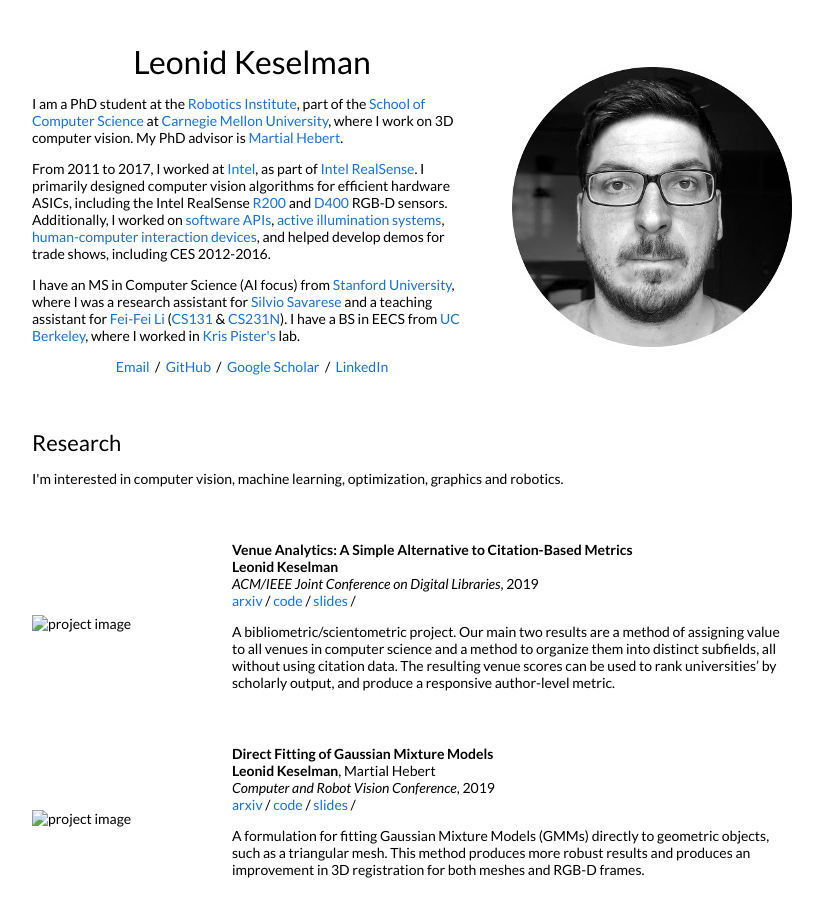
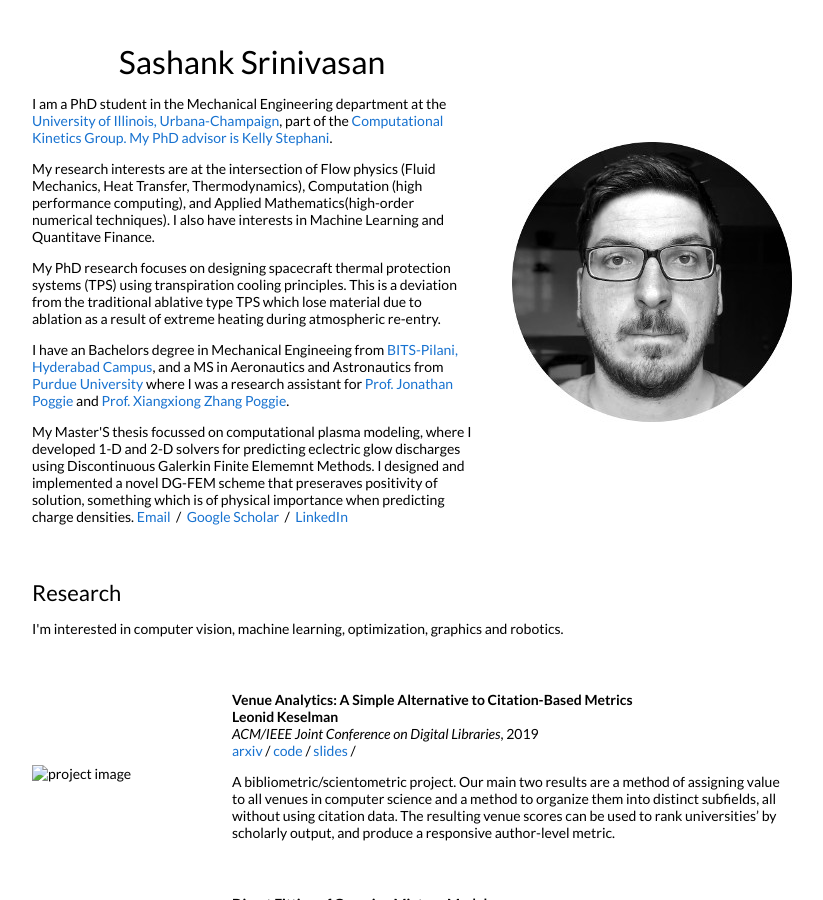
Before and after one commit to sashank-srinivasan-13/sashank-srinivasan-13.github.io, a Jekyll site: the page built from _posts/2019-06-02-venue.markdown, in a window 1280 px wide and 900 px high. Shown: the whole window, without its empty margins (228-1051 px from the left). Built offline with Jekyll 4.4.1, drawn with Linux system fonts in a browser that asks for light colours.

Commit message:
Update default.html

```diff
--- a/_layouts/default.html
+++ b/_layouts/default.html
@@ -25,21 +25,24 @@
           <tr style="padding:0px">
             <td style="padding:2.5%;width:60%;vertical-align:middle">
               <h1>
-                Leonid Keselman
+                Sashank Srinivasan
               </h1>
-              <p>I am a PhD student at the <a href="https://www.ri.cmu.edu/">Robotics Institute</a>, part of the <a href="https://www.scs.cmu.edu/">School of Computer Science</a> at <a href="https://www.cmu.edu/">Carnegie Mellon University</a>, where I work on 3D computer vision. My PhD advisor is <a href="http://www.cs.cmu.edu/~hebert/">Martial Hebert</a>.
+              <p>I am a PhD student in the Mechanical Engineering department at the <a href="https://mechse.illinois.edu/">University of Illinois, Urbana-Champaign</a>, part of the <a href="https://kellystephani.wixsite.com/research">Computational Kinetics Group. My PhD advisor is <a href="https://mechse.illinois.edu/people/profile/ksteph">Kelly Stephani</a>.
+              </p>
+              <p>My research interests are at the intersection of Flow physics (Fluid Mechanics, Heat Transfer, Thermodynamics), Computation (high performance computing), and Applied Mathematics(high-order numerical techniques). I also have interests in Machine Learning and Quantitave Finance.
+              </p>
+              <p>My PhD research focuses on designing spacecraft thermal protection systems (TPS) using transpiration cooling principles. This is a deviation from the traditional ablative type TPS which lose material due to ablation as a result of extreme heating during atmospheric re-entry.
               </p>
               <p>
-                From 2011 to 2017, I worked at <a href="https://www.intel.com">Intel</a>, as part of <a href="https://www.intelrealsense.com/">Intel RealSense</a>. I primarily designed computer vision algorithms for efficient hardware ASICs, including the Intel RealSense <a href="https://software.intel.com/en-us/articles/realsense-r200-camera">R200</a> and <a href="https://software.intel.com/en-us/realsense/d400">D400</a> RGB-D sensors. Additionally, I worked on <a href="https://github.com/IntelRealSense/librealsense">software APIs</a>, <a href="https://patents.google.com/patent/US9992474B2">active illumination systems</a>, <a href="https://patents.google.com/patent/US9304597">human-computer interaction devices</a>, and helped develop demos for trade shows, including CES 2012-2016.
+                I have an Bachelors degree in Mechanical Engineeing from <a href="https://www.bits-pilani.ac.in/hyderabad/">BITS-Pilani, Hyderabad Campus</a>, and a MS in Aeronautics and Astronautics from <a href="https://engineering.purdue.edu/AAE">Purdue University</a> where I was a research assistant for <a href="https://engineering.purdue.edu/~jpoggie/">Prof. Jonathan Poggie</a> and <a href="https://www.math.purdue.edu/~zhan1966/">Prof. Xiangxiong Zhang Poggie</a>.
               </p>
               <p>
-                I have an MS in Computer Science (AI focus) from <a href="http://cs.stanford.edu">Stanford University</a>, where I was a research assistant for <a href="http://svl.stanford.edu/">Silvio Savarese</a> and a teaching assistant for <a href="http://svl.stanford.edu/">Fei-Fei Li</a> (<a href="http://vision.stanford.edu/teaching/cs131_fall1617/">CS131</a> & <a href="http://cs231n.stanford.edu/2017/">CS231N</a>). I have a BS in EECS from <a href="http://www.eecs.berkeley.edu/">UC Berkeley</a>, where I worked in <a href="https://people.eecs.berkeley.edu/~pister/">Kris Pister's</a> lab.
-              </p>
+                My Master'S thesis focussed on computational plasma modeling, where I developed 1-D and 2-D solvers for predicting eclectric glow discharges using Discontinuous Galerkin Finite Elememnt Methods. I designed and implemented a novel DG-FEM scheme that preseraves positivity of solution, something which is of physical importance when predicting charge densities.
+              </p?
               <p style="text-align:center">
-                <a target="_blank" href="https://mailhide.io/e/B8TyS"> Email</a> &nbsp;/&nbsp;
-                <a href="https://github.com/leonidk">GitHub</a> &nbsp;/&nbsp;
-                <a href="https://scholar.google.com/citations?user=GCYG4GoAAAAJ">Google Scholar</a> &nbsp;/&nbsp;
-                <a href="https://www.linkedin.com/in/lkeselman"> LinkedIn </a>
+                <a target="_blank" href="https://sashank.srinivasan.13@gmail.com"> Email</a> &nbsp;/&nbsp;
+                <a href="https://scholar.google.com/citations?user=Z2pJ670AAAAJ&hl=en">Google Scholar</a> &nbsp;/&nbsp;
+                <a href="https://www.linkedin.com/in/sashanksrinivasan13/"> LinkedIn </a>
               </p>
             </td>
             <td style="padding:2.5%;width:40%;max-width:40%">
```
